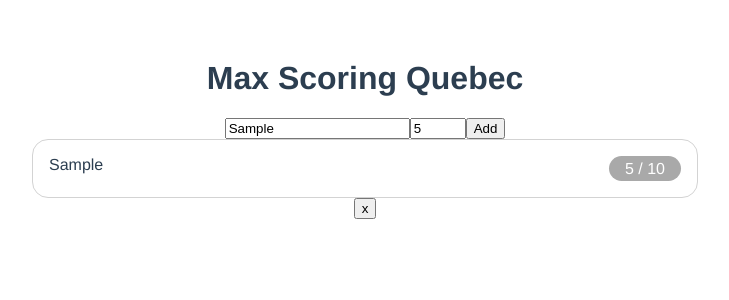
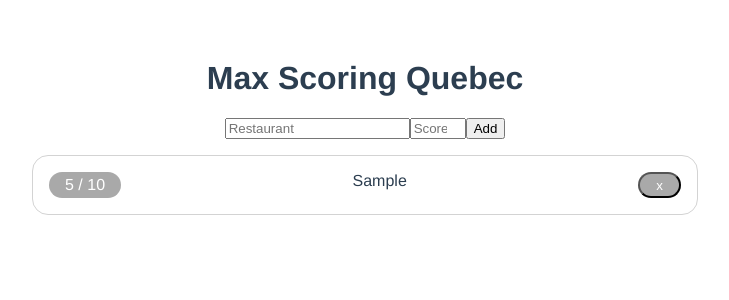
Before and after one commit to whispyy/max-scoring-qc, a Vue app: page / in a window 1280 px wide. Both pictures are taken after typing "Sample", "5" into the empty fields and a click on the button "Add". Shown: the top 300 px of the page, without its empty margins (275-1004 px from the left). Built offline with nearby package versions, Linux system fonts and the light colour scheme.

Commit message:
chore(*): minor UI improvment

```diff
--- a/src/components/Scoring.vue
+++ b/src/components/Scoring.vue
@@ -19,9 +19,9 @@
 
     <draggable v-model="list" group="score" @start="drag=true" @end="drag=false">
       <div v-for="item in list" :key="item.id">
-        <item :item="item"></item>
-
-        <button @click="removeList(item)">x</button>
+        <item class="item" :item="item">
+          <button class="remove" @click="removeList(item)">x</button>
+        </item>
       </div>
     </draggable>
   </div>
@@ -58,7 +58,7 @@ export default {
     },
   methods: {
     addList() {
-      return store.commit('addList', this.newItem)
+      store.commit('addList', this.newItem)
       this.newItem = { text: '', score: null }
     },
     removeList(id) {
@@ -70,5 +70,19 @@ export default {
 </script>
 
 <style scoped>
+.item {
+  margin: 1rem auto;
+}
 
+.remove {
+  cursor: pointer;
+  border-radius: 1rem;
+  background-color: darkgray;
+  color: white;
+  padding: 0.2rem 1rem;
+}
+
+.remove:hover {
+  background-color: lightgrey;
+}
 </style>
--- a/src/components/utils/item.vue
+++ b/src/components/utils/item.vue
@@ -1,7 +1,8 @@
 <template>
   <div class="item">
+    <span class="score">{{ item.score }} / 10</span>
     <span class="text">{{ item.text }}</span>
-    <span class="score">{{ item.score }} / 10</span>
+    <slot></slot>
   </div>
 </template>
 
@@ -30,7 +31,7 @@ export default {
 }
 
 .text {
-
+  text-align: center;
 }
 .score {
   border-radius: 1rem;
```
Lines whose indentation alone changed are shown as unchanged.
